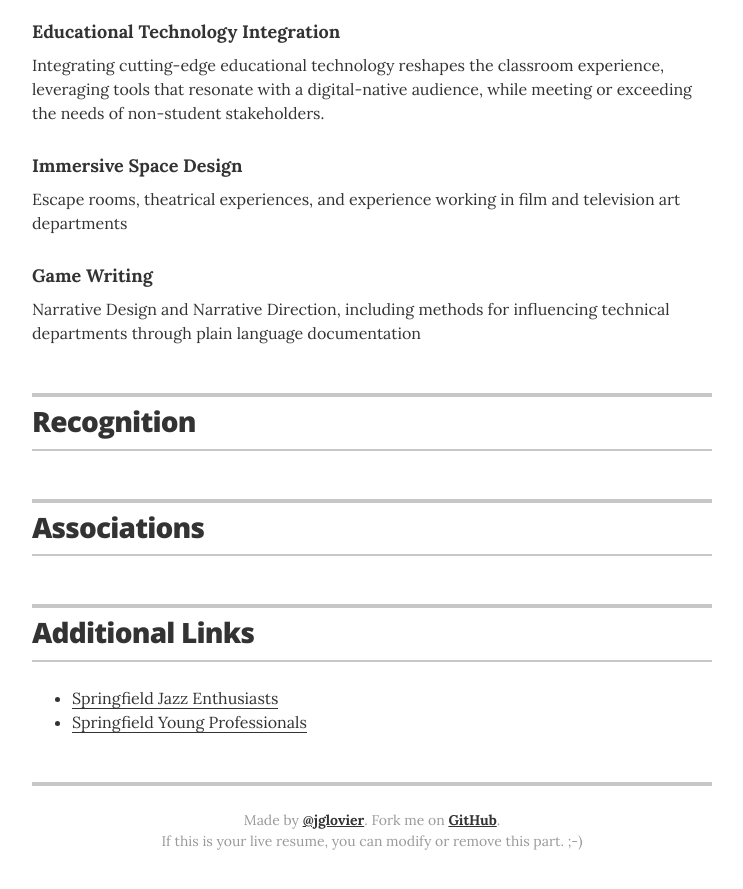
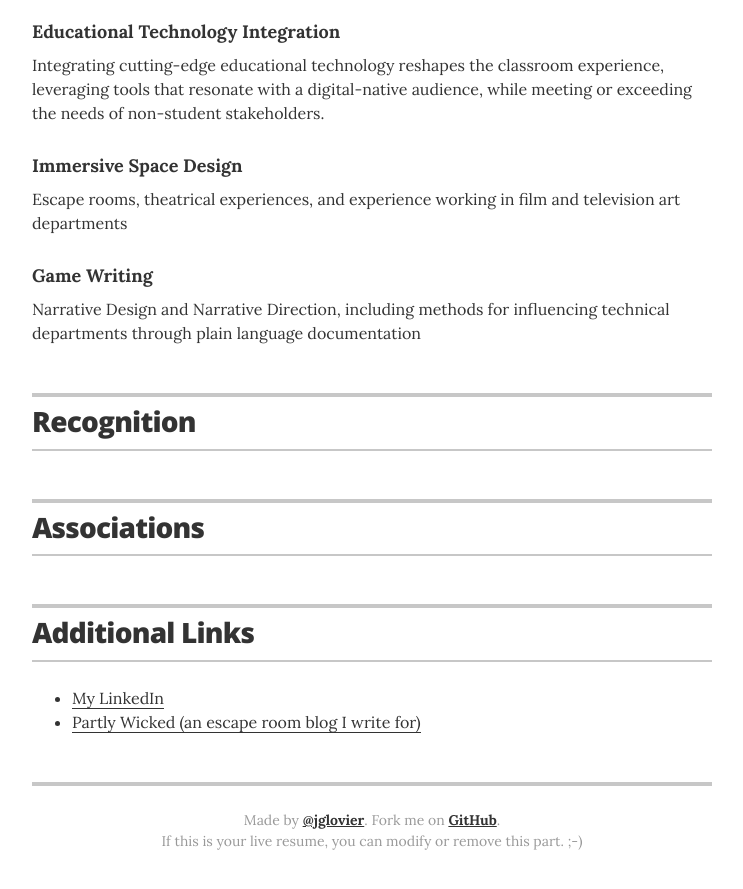
Before and after one commit to mwmxyz/academic, a Jekyll site: the page built from index.html, in a window 1280 px wide and 900 px high, scrolled down 1673 px. Shown: the top 889 px of the window, without its empty margins (268-1011 px from the left). Built offline with Jekyll 4.4.1, drawn with Linux system fonts in a browser that asks for light colours.

Commit message:
Update links.yml

```diff
--- a/_data/links.yml
+++ b/_data/links.yml
@@ -1,5 +1,5 @@
 # links
-- url: "#"
-  description: Springfield Jazz Enthusiasts
-- url: "#"
-  description: Springfield Young Professionals
+- url: "https://www.linkedin.com/in/michael-merriam1/"
+  description: My LinkedIn
+- url: "https://www.partlywicked.com"
+  description: Partly Wicked (an escape room blog I write for)
```
